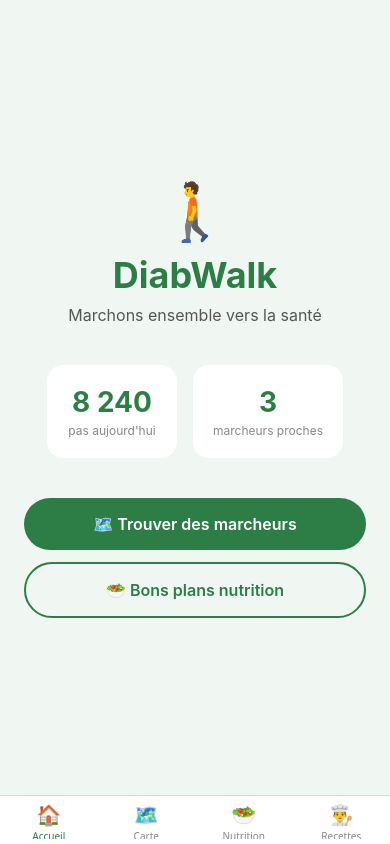
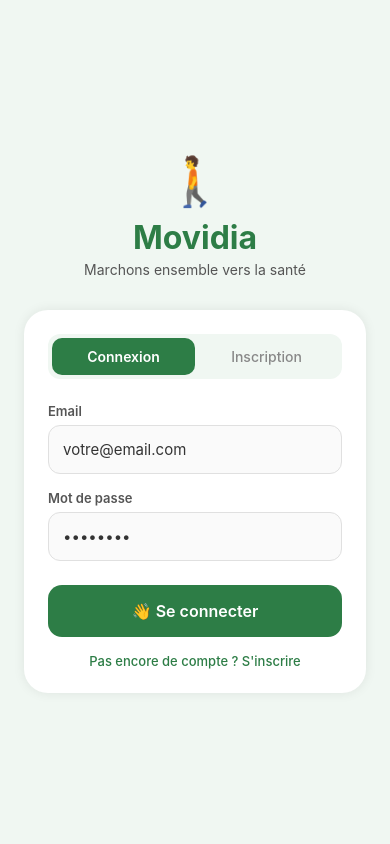
Before and after one commit to kaceme-cmd/DiabWalk, a React Native app: screen /Auth in a window 390 px wide. Built offline with nearby package versions, Linux system fonts and the light colour scheme.

Commit message:
Ecran authentification Movidia

```diff
--- a/App.js
+++ b/App.js
@@ -1,52 +1,62 @@
 import { NavigationContainer } from '@react-navigation/native';
 import { createBottomTabNavigator } from '@react-navigation/bottom-tabs';
+import { createNativeStackNavigator } from '@react-navigation/native-stack';
 import { Text } from 'react-native';
 
 import HomeScreen from './screens/HomeScreen';
 import MapScreen from './screens/MapScreen';
 import NutritionScreen from './screens/NutritionScreen';
 import RecipesScreen from './screens/RecipesScreen';
+import AuthScreen from './screens/AuthScreen';
 
 const Tab = createBottomTabNavigator();
+const Stack = createNativeStackNavigator();
 
-export default function App() {
+function MainTabs() {
   return (
-    <NavigationContainer>
     <Tab.Navigator
       screenOptions={{
         headerShown: false,
         tabBarActiveTintColor: '#2D7D46',
         tabBarInactiveTintColor: '#888',
         tabBarStyle: {
-            tabBarStyle: {
           backgroundColor: '#fff',
           borderTopColor: '#eee',
           paddingBottom: 20,
           height: 80,
         },
-          },
       }}>
       <Tab.Screen
         name="Accueil"
         component={HomeScreen}
-          options={{ tabBarIcon: ({ color }) => <Text style={{ fontSize: 20 }}>🏠</Text> }}
+        options={{ tabBarIcon: () => <Text style={{ fontSize: 20 }}>🏠</Text> }}
       />
       <Tab.Screen
         name="Carte"
         component={MapScreen}
-          options={{ tabBarIcon: ({ color }) => <Text style={{ fontSize: 20 }}>🗺️</Text> }}
+        options={{ tabBarIcon: () => <Text style={{ fontSize: 20 }}>🗺️</Text> }}
       />
       <Tab.Screen
         name="Nutrition"
         component={NutritionScreen}
-          options={{ tabBarIcon: ({ color }) => <Text style={{ fontSize: 20 }}>🥗</Text> }}
+        options={{ tabBarIcon: () => <Text style={{ fontSize: 20 }}>🥗</Text> }}
       />
       <Tab.Screen
         name="Recettes"
         component={RecipesScreen}
-          options={{ tabBarIcon: ({ color }) => <Text style={{ fontSize: 20 }}>👨‍🍳</Text> }}
+        options={{ tabBarIcon: () => <Text style={{ fontSize: 20 }}>👨‍🍳</Text> }}
       />
     </Tab.Navigator>
+  );
+}
+
+export default function App() {
+  return (
+    <NavigationContainer>
+      <Stack.Navigator screenOptions={{ headerShown: false }}>
+        <Stack.Screen name="Auth" component={AuthScreen} />
+        <Stack.Screen name="Main" component={MainTabs} />
+      </Stack.Navigator>
     </NavigationContainer>
   );
 }
--- a/app.json
+++ b/app.json
@@ -1,7 +1,7 @@
 {
   "expo": {
-    "name": "DiabWalk",
-    "slug": "DiabWalk",
+    "name": "Movidia",
+    "slug": "Movidia",
     "version": "1.0.0",
     "orientation": "portrait",
     "icon": "./assets/icon.png",
--- /dev/null
+++ b/screens/AuthScreen.js
@@ -0,0 +1,159 @@
+import { StyleSheet, Text, View, TextInput, TouchableOpacity, KeyboardAvoidingView, Platform } from 'react-native';
+import { useState } from 'react';
+
+export default function AuthScreen({ navigation }) {
+  const [isLogin, setIsLogin] = useState(true);
+  const [prenom, setPrenom] = useState('');
+  const [email, setEmail] = useState('');
+  const [password, setPassword] = useState('');
+
+  return (
+    <KeyboardAvoidingView
+      style={styles.container}
+      behavior={Platform.OS === 'ios' ? 'padding' : 'height'}>
+
+      <View style={styles.header}>
+        <Text style={styles.emoji}>🚶</Text>
+        <Text style={styles.title}>Movidia</Text>
+        <Text style={styles.subtitle}>Marchons ensemble vers la santé</Text>
+      </View>
+
+      <View style={styles.card}>
+        <View style={styles.toggleRow}>
+          <TouchableOpacity
+            style={[styles.toggleBtn, isLogin && styles.toggleBtnActive]}
+            onPress={() => setIsLogin(true)}>
+            <Text style={[styles.toggleText, isLogin && styles.toggleTextActive]}>
+              Connexion
+            </Text>
+          </TouchableOpacity>
+          <TouchableOpacity
+            style={[styles.toggleBtn, !isLogin && styles.toggleBtnActive]}
+            onPress={() => setIsLogin(false)}>
+            <Text style={[styles.toggleText, !isLogin && styles.toggleTextActive]}>
+              Inscription
+            </Text>
+          </TouchableOpacity>
+        </View>
+
+        {!isLogin && (
+          <View style={styles.inputGroup}>
+            <Text style={styles.label}>Prénom</Text>
+            <TextInput
+              style={styles.input}
+              placeholder="Votre prénom"
+              value={prenom}
+              onChangeText={setPrenom}
+              autoCapitalize="words"
+            />
+          </View>
+        )}
+
+        <View style={styles.inputGroup}>
+          <Text style={styles.label}>Email</Text>
+          <TextInput
+            style={styles.input}
+            placeholder="votre@email.com"
+            value={email}
+            onChangeText={setEmail}
+            keyboardType="email-address"
+            autoCapitalize="none"
+          />
+        </View>
+
+        <View style={styles.inputGroup}>
+          <Text style={styles.label}>Mot de passe</Text>
+          <TextInput
+            style={styles.input}
+            placeholder="••••••••"
+            value={password}
+            onChangeText={setPassword}
+            secureTextEntry
+          />
+        </View>
+
+        <TouchableOpacity style={styles.button}>
+          <Text style={styles.buttonText}>
+            {isLogin ? '👋 Se connecter' : '🚀 Créer mon compte'}
+          </Text>
+        </TouchableOpacity>
+
+        <TouchableOpacity onPress={() => setIsLogin(!isLogin)}>
+          <Text style={styles.switchText}>
+            {isLogin ? "Pas encore de compte ? S'inscrire" : "Déjà un compte ? Se connecter"}
+          </Text>
+        </TouchableOpacity>
+      </View>
+
+    </KeyboardAvoidingView>
+  );
+}
+
+const styles = StyleSheet.create({
+  container: {
+    flex: 1,
+    backgroundColor: '#F0F7F2',
+    justifyContent: 'center',
+    padding: 24,
+  },
+  header: {
+    alignItems: 'center',
+    marginBottom: 32,
+  },
+  emoji: { fontSize: 48, marginBottom: 8 },
+  title: { fontSize: 32, fontWeight: 'bold', color: '#2D7D46' },
+  subtitle: { fontSize: 14, color: '#555', marginTop: 4, textAlign: 'center' },
+  card: {
+    backgroundColor: '#fff',
+    borderRadius: 24,
+    padding: 24,
+    elevation: 4,
+    shadowColor: '#000',
+    shadowOpacity: 0.08,
+    shadowRadius: 12,
+  },
+  toggleRow: {
+    flexDirection: 'row',
+    backgroundColor: '#F0F7F2',
+    borderRadius: 12,
+    padding: 4,
+    marginBottom: 24,
+  },
+  toggleBtn: {
+    flex: 1,
+    paddingVertical: 10,
+    alignItems: 'center',
+    borderRadius: 10,
+  },
+  toggleBtnActive: {
+    backgroundColor: '#2D7D46',
+  },
+  toggleText: { fontSize: 14, color: '#888', fontWeight: '500' },
+  toggleTextActive: { color: '#fff', fontWeight: '600' },
+  inputGroup: { marginBottom: 16 },
+  label: { fontSize: 13, fontWeight: '600', color: '#555', marginBottom: 6 },
+  input: {
+    borderWidth: 1.5,
+    borderColor: '#E0E0E0',
+    borderRadius: 12,
+    padding: 14,
+    fontSize: 15,
+    color: '#333',
+    backgroundColor: '#FAFAFA',
+  },
+  button: {
+    backgroundColor: '#2D7D46',
+    borderRadius: 14,
+    paddingVertical: 16,
+    alignItems: 'center',
+    marginTop: 8,
+    marginBottom: 16,
+  },
+  buttonText: { color: '#fff', fontSize: 16, fontWeight: '600' },
+  switchText: {
+    textAlign: 'center',
+    color: '#2D7D46',
+    fontSize: 13,
+    fontWeight: '500',
+  },
+});
--- a/screens/HomeScreen.js
+++ b/screens/HomeScreen.js
@@ -5,7 +5,7 @@ export default function HomeScreen({ navigation }) {
     <View style={styles.container}>
       <View style={styles.header}>
         <Text style={styles.emoji}>🚶</Text>
-        <Text style={styles.title}>DiabWalk</Text>
+        <Text style={styles.title}>Movidia</Text>
         <Text style={styles.subtitle}>Marchons ensemble vers la santé</Text>
       </View>
 
```
Lines whose indentation alone changed are shown as unchanged.
